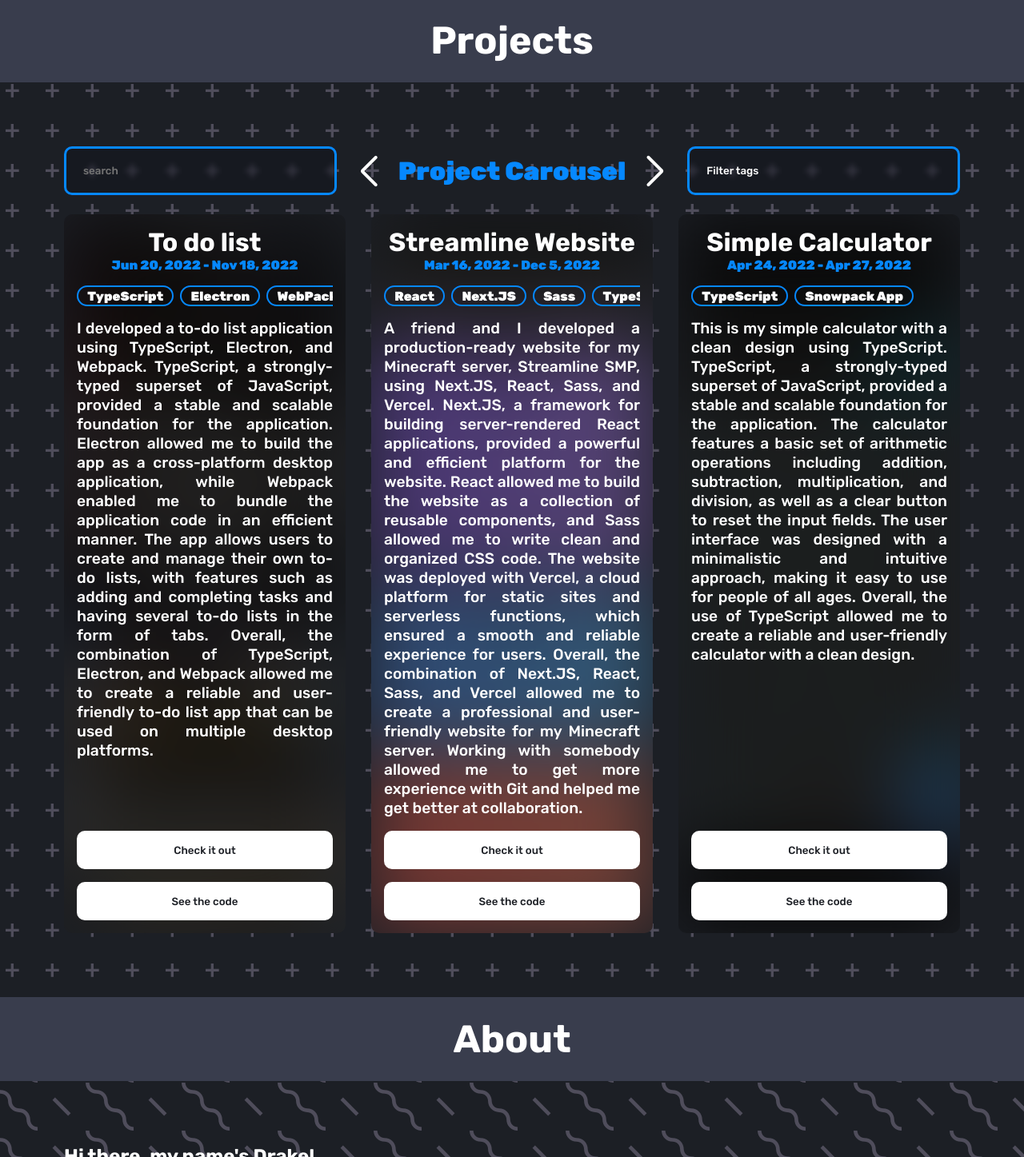
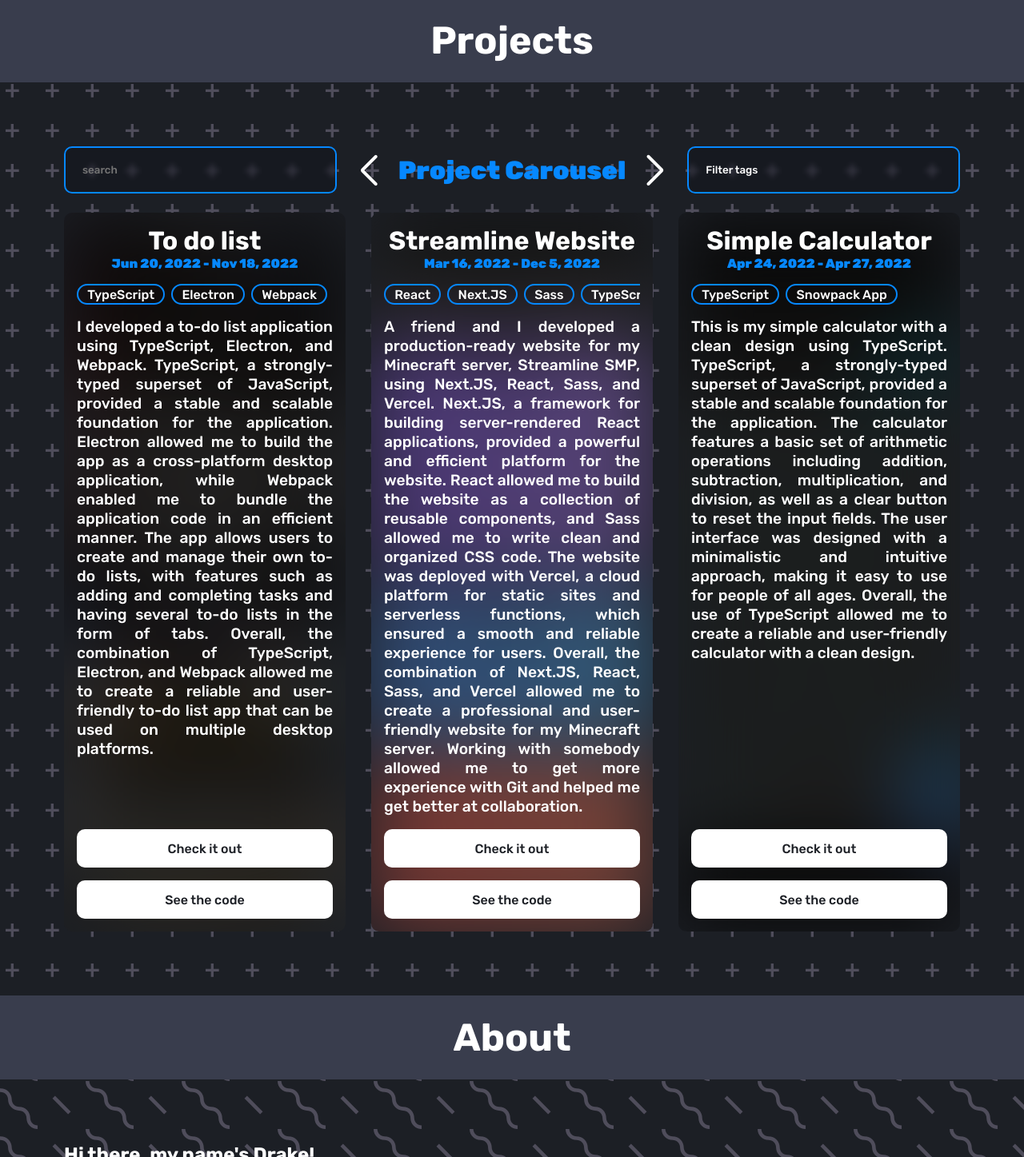
Before and after one commit to Hexy32/portfolio-website, a React (Vite) app: page / in a window 1280 px wide. Shown: the part 826-2273 px from the top of the page at 80% size. Built offline with nearby package versions, Linux system fonts and the light colour scheme.

Commit message:
More small fixes

```diff
--- a/src/pages/Projects.tsx
+++ b/src/pages/Projects.tsx
@@ -20,7 +20,7 @@ function Projects() {
       image: infiniteSpaceImg,
       projectLink: 'https://hexy32.github.io/infinite-space/',
       repositoryLink: 'https://github.com/Hexy32/infinite-space',
-      tags: ['TypeScript', 'Electron', 'WebPack'],
+      tags: ['TypeScript', 'Electron', 'Webpack'],
     },
     {
       title: 'Streamline Website',
--- a/src/sass/pages/projects.module.sass
+++ b/src/sass/pages/projects.module.sass
@@ -25,7 +25,7 @@
       -moz-appearance: none
       text-indent: 1px
       text-overflow: ''
-      border: solid 3px var(--accent-color)
+      border: solid 2px var(--accent-color)
 
 
 
@@ -34,8 +34,6 @@
       option
         color: var(--secondary-color)
         background-color: var(--main-color)
-
-
 
     .carouselControls
       display: flex
@@ -103,6 +101,8 @@
       display: flex
       gap: 0.5rem
 
+      font-weight: normal
+
       span
         border: solid var(--accent-color) 2px
         border-radius: 100vh
@@ -136,3 +136,4 @@
           text-decoration: none
           align-items: center
           justify-content: center
+          font-size: 1rem
```
